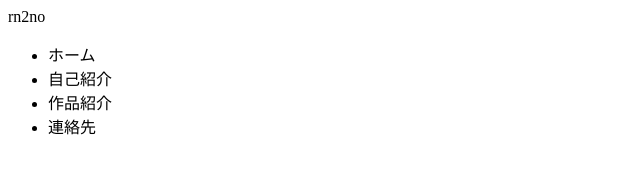
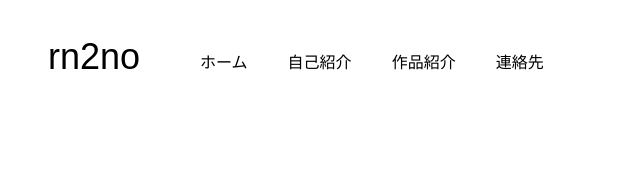
Before and after one commit to ma2nyo/project1, a plain HTML site: page index.html in a window 1280 px wide. Shown: the whole page, without its empty margins (0-640 px from the left). Drawn offline with Linux system fonts and the light colour scheme.

Commit message:
Update index.html

```diff
--- a/index.html
+++ b/index.html
@@ -3,7 +3,7 @@
   <head>
     <meta charset="utf-8">
     <title>portfolio</title>
-    <link rel="stylesheet" href="stylesheet.scss">
+    <link rel="stylesheet" href="stylesheet.css">
   </head>
   <body>
     <div class="header">
```
